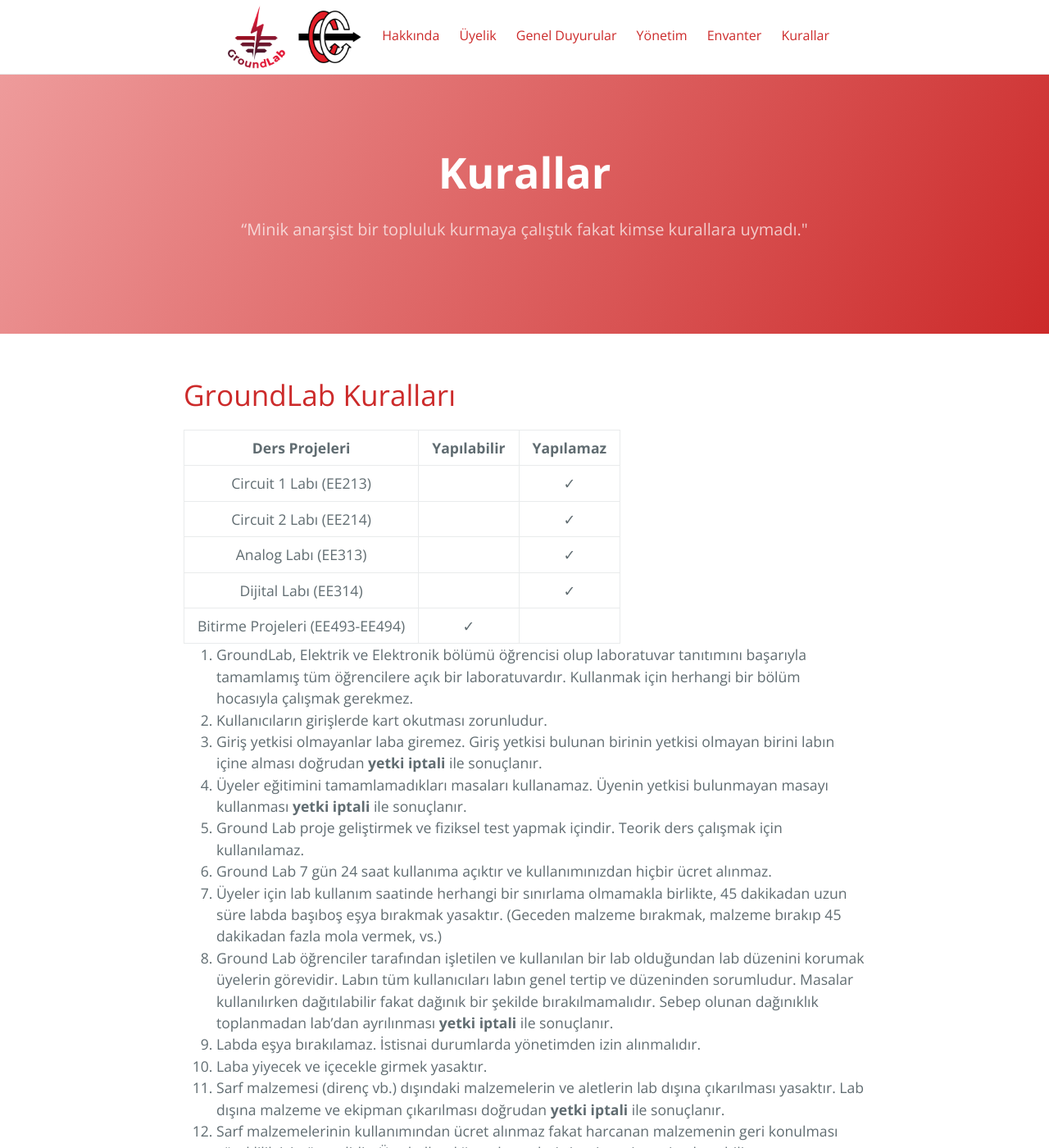
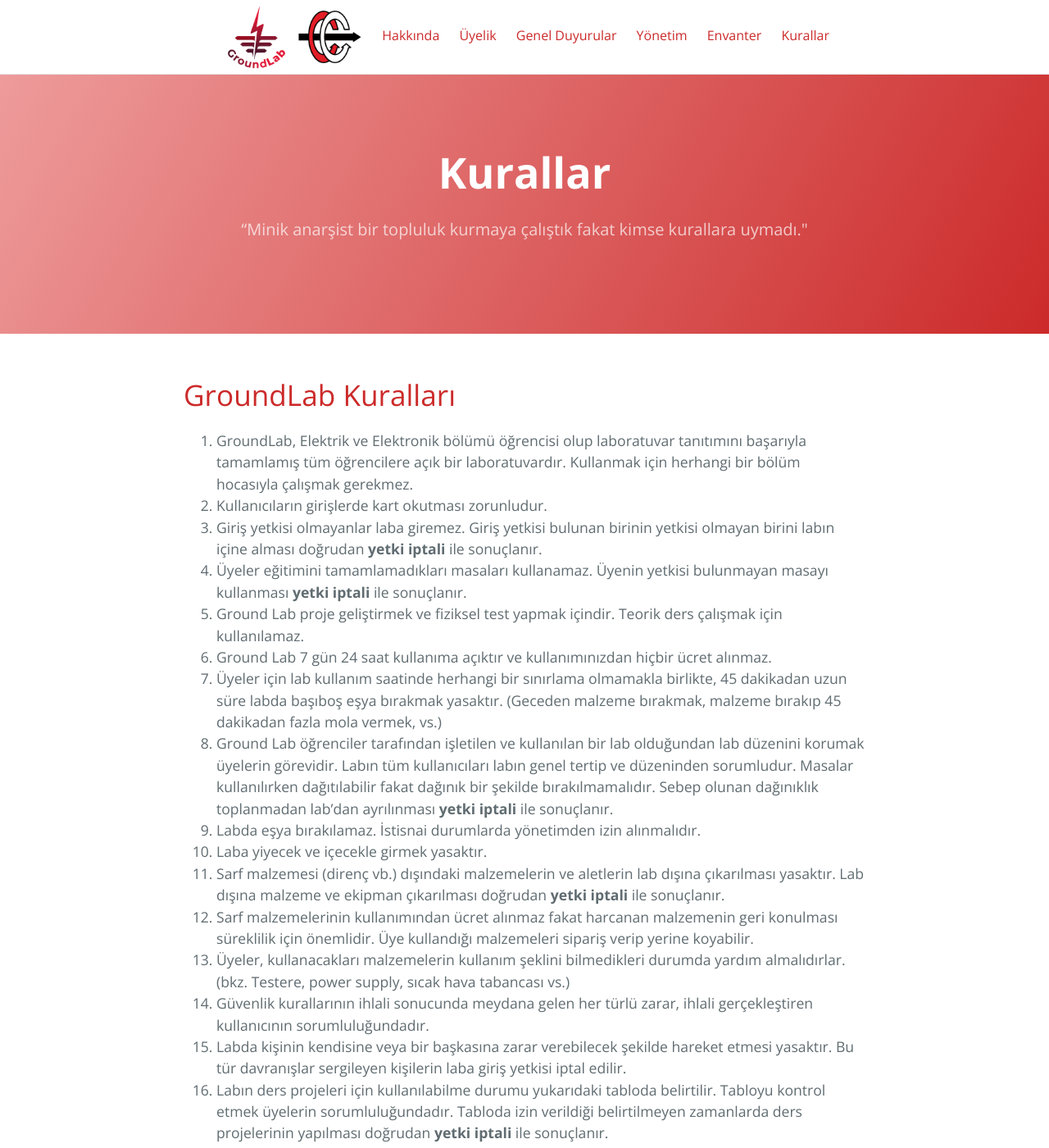
Before and after one commit to groundlabmetu/groundlabmetu.github.io, a Jekyll site: the page built from kurallar.md, in a window 1280 px wide and 1400 px high. Shown: the whole window at 82% size. Built offline with Jekyll 4.4.1, drawn with Linux system fonts in a browser that asks for light colours.

Commit message:
Update kurallar.md
kural ekleme

```diff
--- a/kurallar.md
+++ b/kurallar.md
@@ -8,13 +8,6 @@ order: 5
 ---
 <h1>GroundLab Kuralları</h1>
 
-| Ders Projeleri | Yapılabilir | Yapılamaz |
-| :---: | :---: | :---: |
-| Circuit 1 Labı (EE213) |   | ✓ |
-| Circuit 2 Labı (EE214) |   | ✓ |
-| Analog Labı (EE313) |   | ✓ |
-| Dijital Labı (EE314) |   | ✓ |
-| Bitirme Projeleri (EE493-EE494) | ✓ |   |
 
 
 1. GroundLab, Elektrik ve Elektronik bölümü öğrencisi olup laboratuvar tanıtımını başarıyla tamamlamış tüm öğrencilere açık bir laboratuvardır. Kullanmak için herhangi bir bölüm hocasıyla çalışmak gerekmez.
@@ -31,7 +24,8 @@ order: 5
 12. Sarf malzemelerinin kullanımından ücret alınmaz fakat harcanan malzemenin geri konulması süreklilik için önemlidir. Üye kullandığı malzemeleri sipariş verip yerine koyabilir.
 13. Üyeler, kullanacakları malzemelerin kullanım şeklini bilmedikleri durumda yardım almalıdırlar. (bkz. Testere, power supply, sıcak hava tabancası vs.)
 14. Güvenlik kurallarının ihlali sonucunda meydana gelen her türlü zarar, ihlali gerçekleştiren kullanıcının sorumluluğundadır.
-15. Labın ders projeleri için kullanılabilme durumu yukarıdaki tabloda belirtilir. Tabloyu kontrol etmek üyelerin sorumluluğundadır. Tabloda izin verildiği belirtilmeyen zamanlarda ders projelerinin yapılması doğrudan **yetki iptali** ile sonuçlanır.
+15. Labda kişinin kendisine veya bir başkasına zarar verebilecek şekilde hareket etmesi yasaktır. Bu tür davranışlar sergileyen kişilerin laba giriş yetkisi iptal edilir.
+16. Labın ders projeleri için kullanılabilme durumu yukarıdaki tabloda belirtilir. Tabloyu kontrol etmek üyelerin sorumluluğundadır. Tabloda izin verildiği belirtilmeyen zamanlarda ders projelerinin yapılması doğrudan **yetki iptali** ile sonuçlanır.
 
 
 **Labı kullanan üyeler yukarıdaki kurallara uymayı kabul eder. Kural ihlali halinde ihlali gerçekleştiren üyelerin giriş yetkisi iptal edilecektir.**
```
